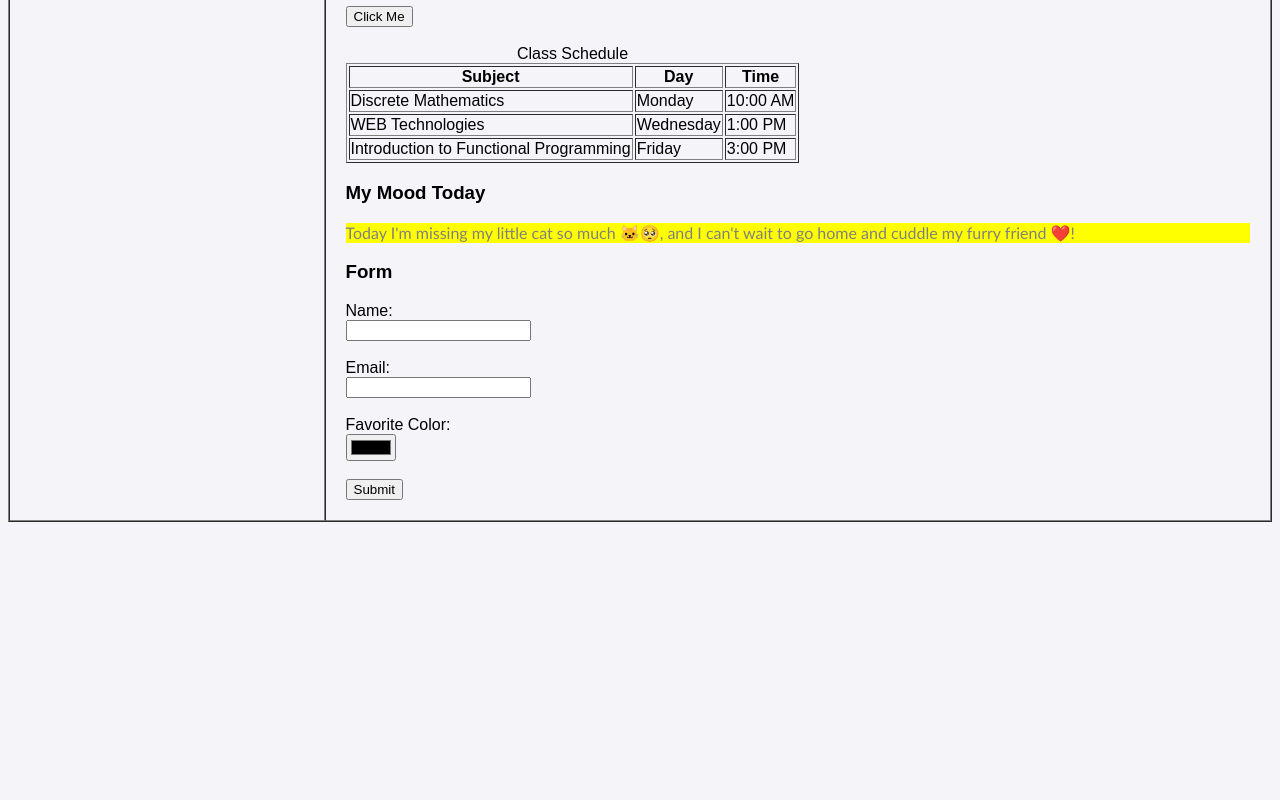
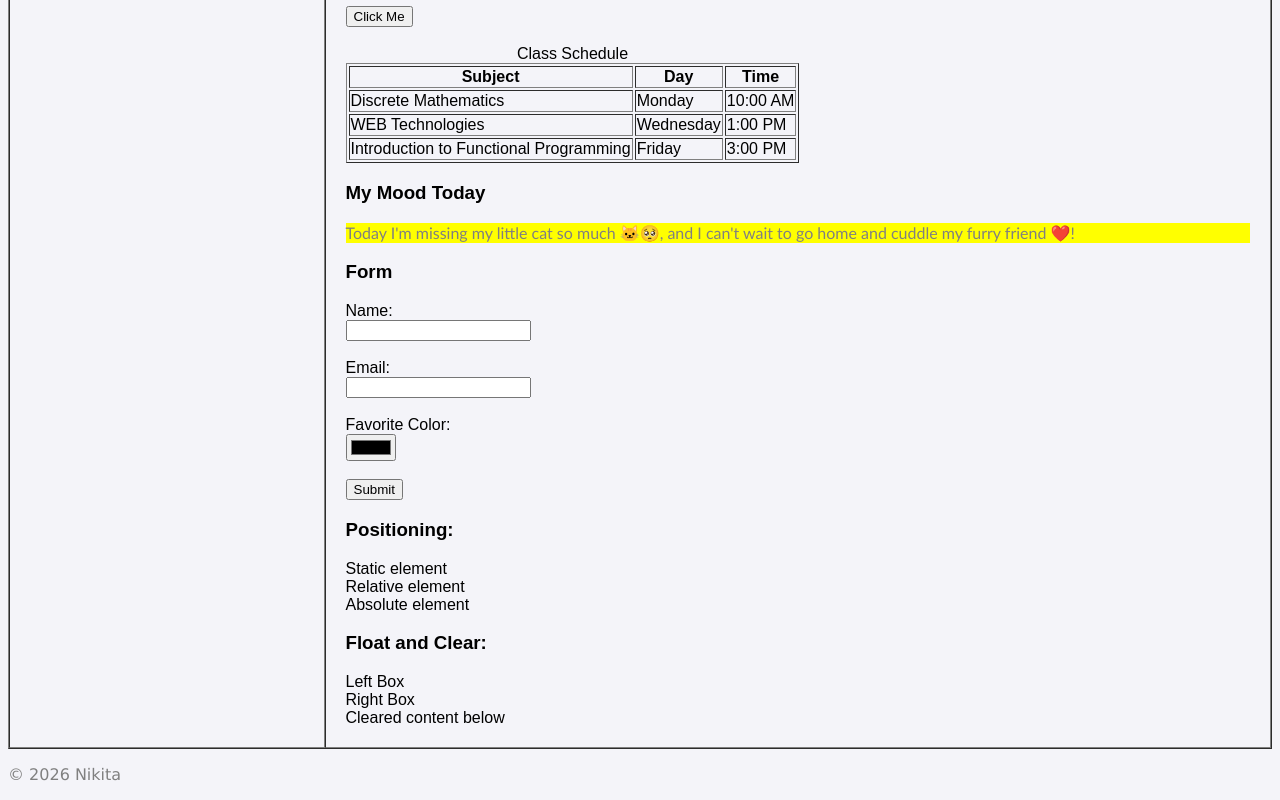
Before and after one commit to V01demort/V01demort.github.io, a plain HTML site: page Assignment_1/index.html in a window 1280 px wide. Shown: the part 804-1604 px from the top of the page. Before the commit the page ends 1334 px from the top, so only its background shows below. Drawn offline with Linux system fonts and the light colour scheme.

Commit message:
Update index.html

```diff
--- a/Assignment_1/index.html
+++ b/Assignment_1/index.html
@@ -2,13 +2,19 @@
 <html>
 
     <head>
+        <meta charset="UTF-8">
         <title>My First Webpage</title>
         <link rel="stylesheet" href="style.css">
+        <link rel="icon" type="image/png" href="favicon.png">
     </head>
 
     <body>
-        <h1 id="main-heading">Nikita</h1>
-        <h2>WEB Technologies 1 (Front End)</h2>
+        <div class="header">
+            <h1 id="main-heading">Nikita</h1>
+            <h2>WEB Technologies 1 (Front End)</h2>
+        </div>
+
+        <div class="main">
 
         <table border="1" width="100%" cellpadding="20" cellspacing="0">
             <tr>
@@ -92,8 +98,25 @@
                         <button type="submit">Submit</button>
                     </form>
 
+                    <h3>Positioning:</h3>
+                    <div class="pos-static">Static element</div>
+                    <div class="pos-relative">Relative element</div>
+                    <div class="pos-absolute">Absolute element</div>
+
+                    <h3>Float and Clear:</h3>
+                    <div class="box-left">Left Box</div>
+                    <div class="box-right">Right Box</div>
+                    <div class="clear-box">Cleared content below</div>
+
                 </td>
             </tr>
         </table>
+
+        </div>
+
+        <div class="footer">
+            <p>© 2026 Nikita</p>
+        </div>
+
     </body>
 </html>
```
